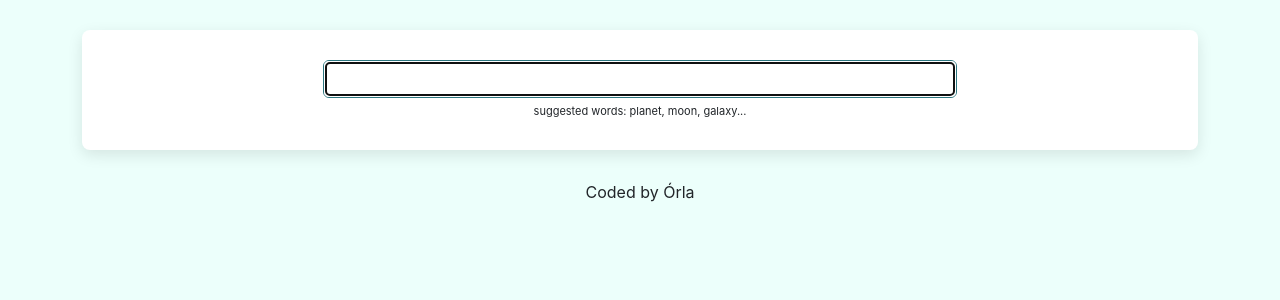
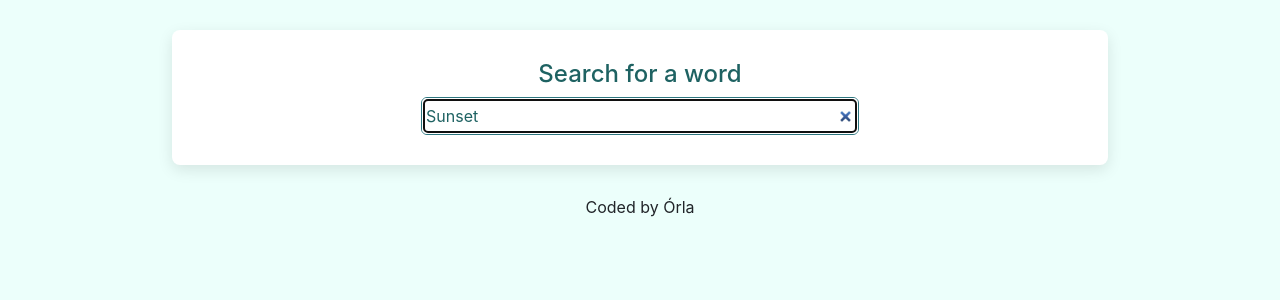
Before and after one commit to OrlaNu/dictionaryreact, a React (Create React App) app: page / in a window 1280 px wide. Shown: the top 300 px of the page. Built offline with nearby package versions, Linux system fonts and the light colour scheme; no server answers.

Commit message:
Styling for components

```diff
--- a/src/App.css
+++ b/src/App.css
@@ -3,6 +3,11 @@ body {
 }
 a {
     color: #2d767f;
+}
+
+.App{
+    max-width: 960px;
+    margin: 0 auto;
 }
 
 .App-header {
@@ -15,6 +20,5 @@ a {
 }
 
 .Main {
-    text-align: center;
     margin: 30px 0px;
 }
--- a/src/App.js
+++ b/src/App.js
@@ -8,7 +8,7 @@ function App() {
       <header>
       </header>
       <main className='Main'>
-        <Dictionary defaultKeyword="Sun"/>
+        <Dictionary defaultKeyword="Sunset"/>
       </main>
       <footer className='App-footer'>
         Coded by Órla
--- a/src/Components/Dictionary.css
+++ b/src/Components/Dictionary.css
@@ -6,15 +6,29 @@
     margin: 20px 0;
 }
 
+.Dictionary .Search{
+    text-align: center;
+}
+
 .Dictionary input{
-    width: 60%;
+    width: 50%;
     padding: 6px 4px;
     border: 1px solid;
     border-radius: 6px;
     border-color: #2d767f;
 }
 
+.Dictionary input:focus{
+    color: #1e6262;
+}
+
 .Dictionary .hint {
     font-size: 11px;
     margin-top: 5px;
 }
+
+h1 {
+    font-size: 24px;
+    font-style: bold;
+    color: #1e6262;
+}
--- a/src/Components/Dictionary.js
+++ b/src/Components/Dictionary.js
@@ -34,13 +34,12 @@ export default function Dictionary(props){
 
     if (loaded) {
         return( <div className="Dictionary">
-            <section>
+            <section className="Search">
+                <h1>Search for a word</h1>
                 <form onSubmit={handleSubmit}>
-                    <input type="search" onChange={handleKeywordChange} autoFocus={true}/>
+                    <input type="search"  onChange={handleKeywordChange} autoFocus={true}
+                    defaultValue={props.defaultKeyword}/>
                 </form>
-                <div className="hint">
-                    suggested words: planet, moon, galaxy...
-                </div>
             </section>
             <Result results={results} />
             </div>
--- a/src/Components/Meaning.css
+++ b/src/Components/Meaning.css
@@ -0,0 +1,17 @@
+.Meaning h3 {
+    font-size: 24px;
+    line-height: 1.5;
+    font-weight: bold;
+    text-transform: capitalize;
+}
+
+.Meaning .example{
+    font-size: 16px;
+    font-style: italic;
+    opacity: 0.7;
+    margin-top: 10px;
+}
+
+.Meaning .definition{
+    font-size: 16px;
+}
--- a/src/Components/Meaning.js
+++ b/src/Components/Meaning.js
@@ -10,11 +10,12 @@ export default function Meaning(props){
         {props.meaning.definitions.map(function(definition, index){
         return (
             <div key={index}>
-                    <strong>Definition:</strong>{definition.definition}
-                    <br />
-                    <strong>Example:</strong>
-                    <em>{definition.example}</em>
-                    <br />
+                    <div className="definition">
+                        {definition.definition}
+                    </div>
+                    <div className="example">
+                        {definition.example}
+                    </div>
                     <Synonyms synonyms={definition.synonyms} />
             </div>
         );
--- a/src/Components/Results.css
+++ b/src/Components/Results.css
@@ -2,4 +2,5 @@
     font-size: 36px;
     font-weight: bold;
     line-height: 1.5;
+    text-transform: capitalize;
 }
--- a/src/Components/Results.js
+++ b/src/Components/Results.js
@@ -7,7 +7,7 @@ export default function Result(props) {
     return (
         <div className="Results">
             <section>
-                <h2>{props.results.word}</h2>
+                <h2 className="Word">{props.results.word}</h2>
                 {props.results.phonetics.map(function(phonetic, index)
                 {
                     return (
--- /dev/null
+++ b/src/Components/Synonyms.css
@@ -0,0 +1,11 @@
+.Synonyms{
+    margin-top: 25px 0 0;
+    padding: 0;
+}
+
+.Synonyms li{
+    font-size: 13px;
+    display: inline;
+    padding-right: 15px;
+    line-height: 1;
+}
--- a/src/Components/Synonyms.js
+++ b/src/Components/Synonyms.js
@@ -1,4 +1,5 @@
 import React from 'react';
+import "./Synonyms.css"
 
 export default function Synonyms(props){
     if (props.synonyms) {
```
